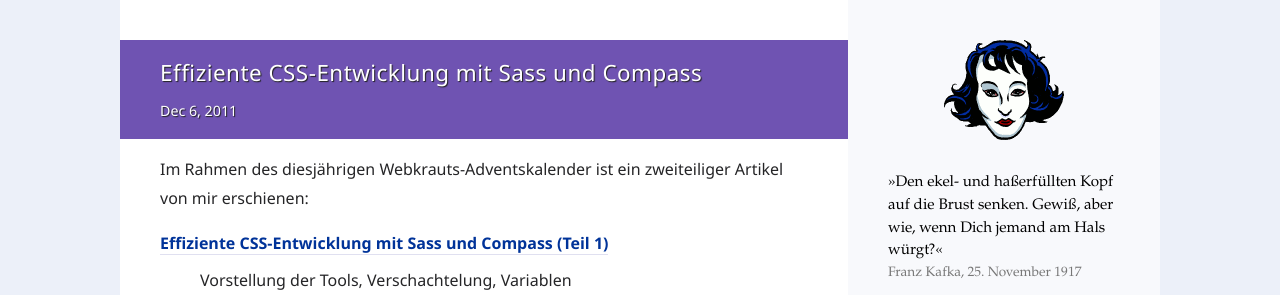
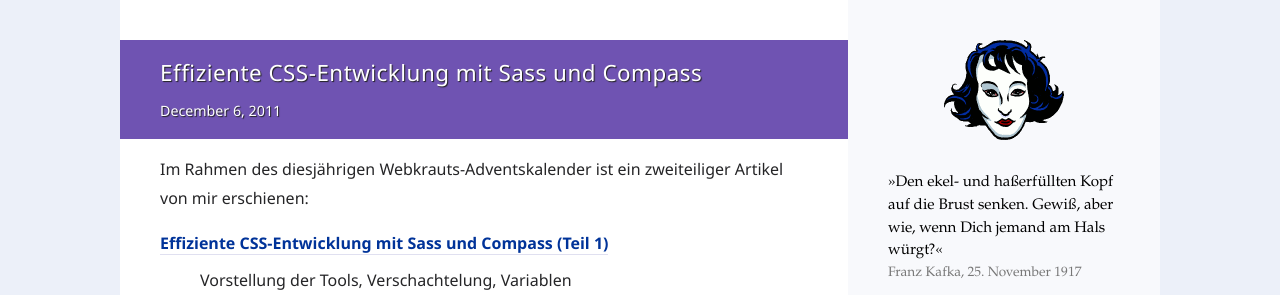
Before and after one commit to molily/molily.de, a Jekyll site: the page built from _posts/2011-12-06-effiziente-css-entwicklung-mit-sass-und-compass.html, in a window 1280 px wide. Shown: the top 295 px of the page. Built offline with Jekyll 4.4.1, drawn with Linux system fonts in a browser that asks for light colours; some web fonts are replaced.

Commit message:
Blog: Longer dates

```diff
--- a/_includes/post-full.html
+++ b/_includes/post-full.html
@@ -7,7 +7,7 @@
     {% endif %}
   </h1>
   <p class="post-sup">
-    <time class="post-date" datetime="{{ post.date | date: "%F" }}">{{ post.date | date: "%b %-d, %Y" }}</time>
+    <time class="post-date" datetime="{{ post.date | date: "%F" }}">{{ post.date | date: "%B %-d, %Y" }}</time>
   </p>
 </header>
 
--- a/_includes/post-short.html
+++ b/_includes/post-short.html
@@ -5,7 +5,7 @@
       <a href="{{ post.url | prepend: site.baseurl }}" class="post-link">{{ post.title }}</a>
     </h1>
     <p class="post-sup">
-      <time class="post-date" datetime="{{ post.date | date: "%F" }}">{{ post.date | date: "%b %-d, %Y" }}</time>
+      <time class="post-date" datetime="{{ post.date | date: "%F" }}">{{ post.date | date: "%B %-d, %Y" }}</time>
     </p>
   </header>
 
```
